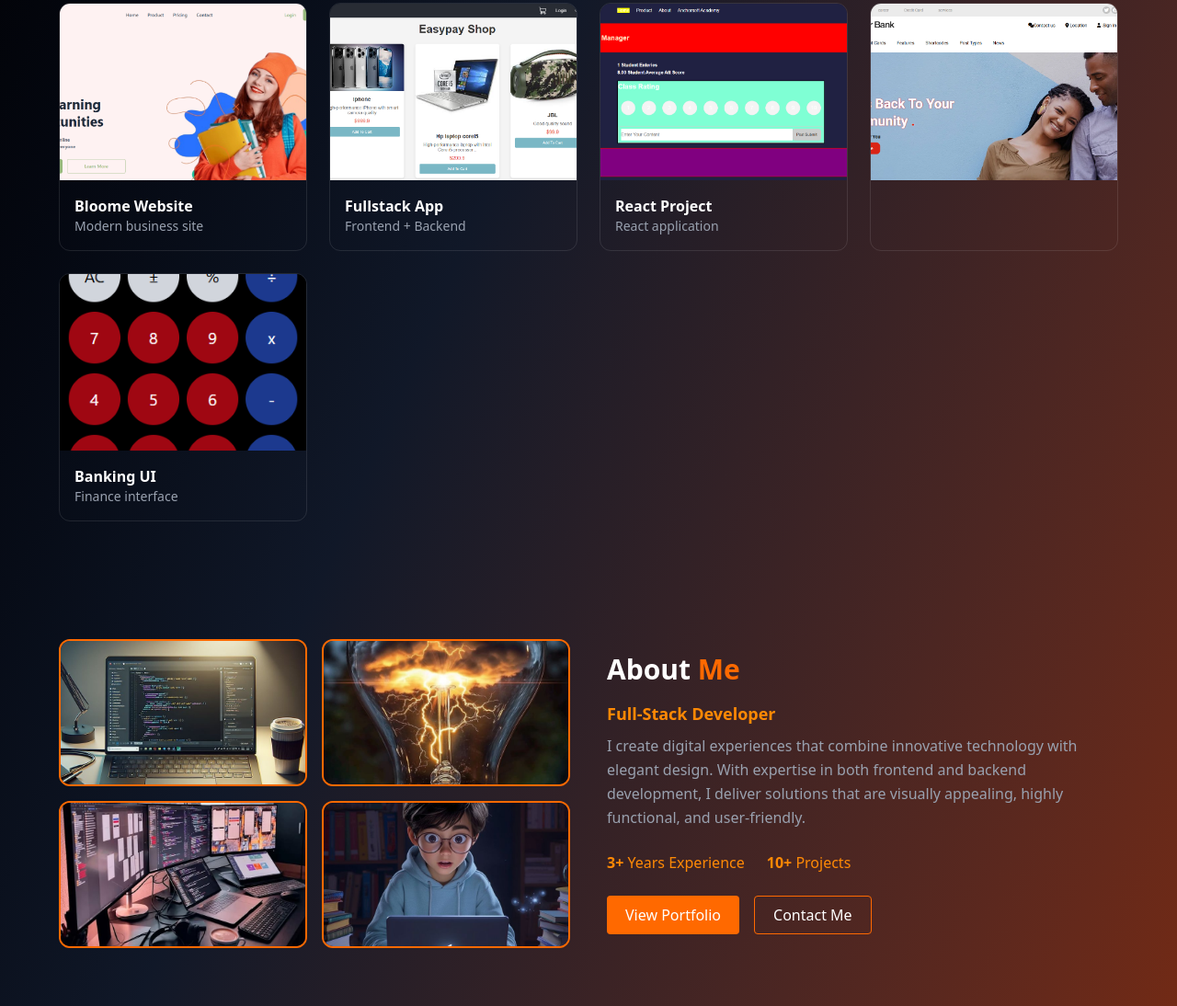
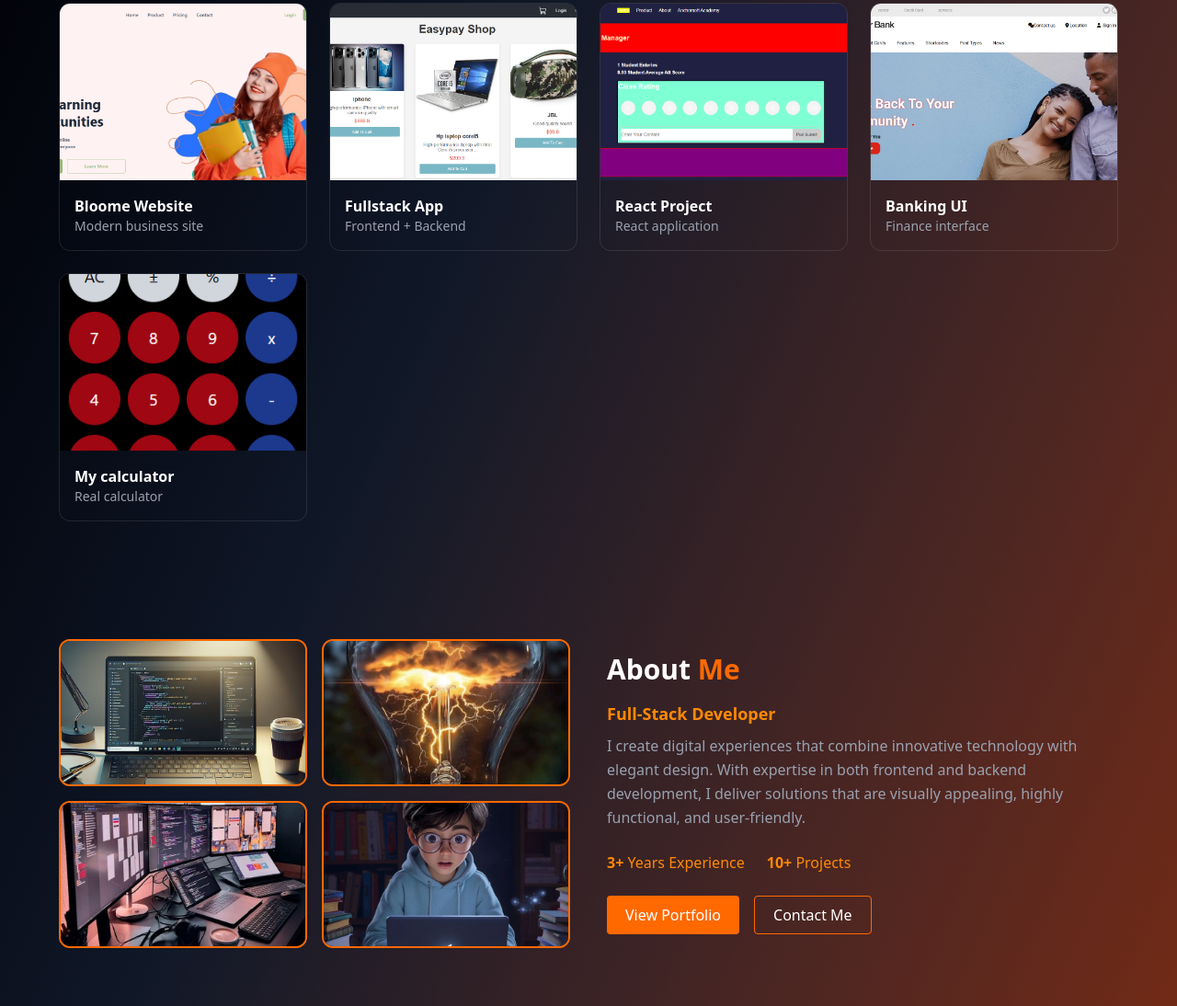
Before and after one commit to richziondey4u/portfolio, a website: page index.html in a window 1280 px wide. Shown: the part 1544-2638 px from the top of the page at 92% size. Drawn offline with Linux system fonts and the light colour scheme.

Commit message:
calculator updated

```diff
--- a/index.html
+++ b/index.html
@@ -172,18 +172,22 @@
       <div class="h-40 sm:h-48 overflow-hidden">
         <img src="images/alisterbank.png" class="w-full h-full object-cover group-hover:scale-110 transition duration-300">
       </div>
-    <a href="https://zealcalculator.netlify.app/" target="_blank" class="group block rounded-xl overflow-hidden border border-white/10 hover:border-orange-500">
-      <div class="h-40 sm:h-48 overflow-hidden">
-        <img src="images/mycal.png" class="w-full h-full object-cover group-hover:scale-110 transition duration-300">
-      </div>
       <div class="p-4">
         <h3 class="font-bold">Banking UI</h3>
         <p class="text-gray-400 text-sm">Finance interface</p>
       </div>
     </a>
+     <a href="https://zealcalculator.netlify.app/" target="_blank" class="group block rounded-xl overflow-hidden border border-white/10 hover:border-orange-500">
+      <div class="h-40 sm:h-48 overflow-hidden">
+        <img src="images/mycal.png" class="w-full h-full object-cover group-hover:scale-110 transition duration-300">
+      </div>
+      <div class="p-4">
+        <h3 class="font-bold">My calculator</h3>
+        <p class="text-gray-400 text-sm">Real calculator</p>
+      </div>
+    </a>
   </div>
 </section>
-
 <!--=========== ABOUT============== -->
 <section class="px-6 md:px-16 py-16 flex flex-col md:flex-row items-center gap-10">
   <!--======== IMAGE GRID ======== -->
```
